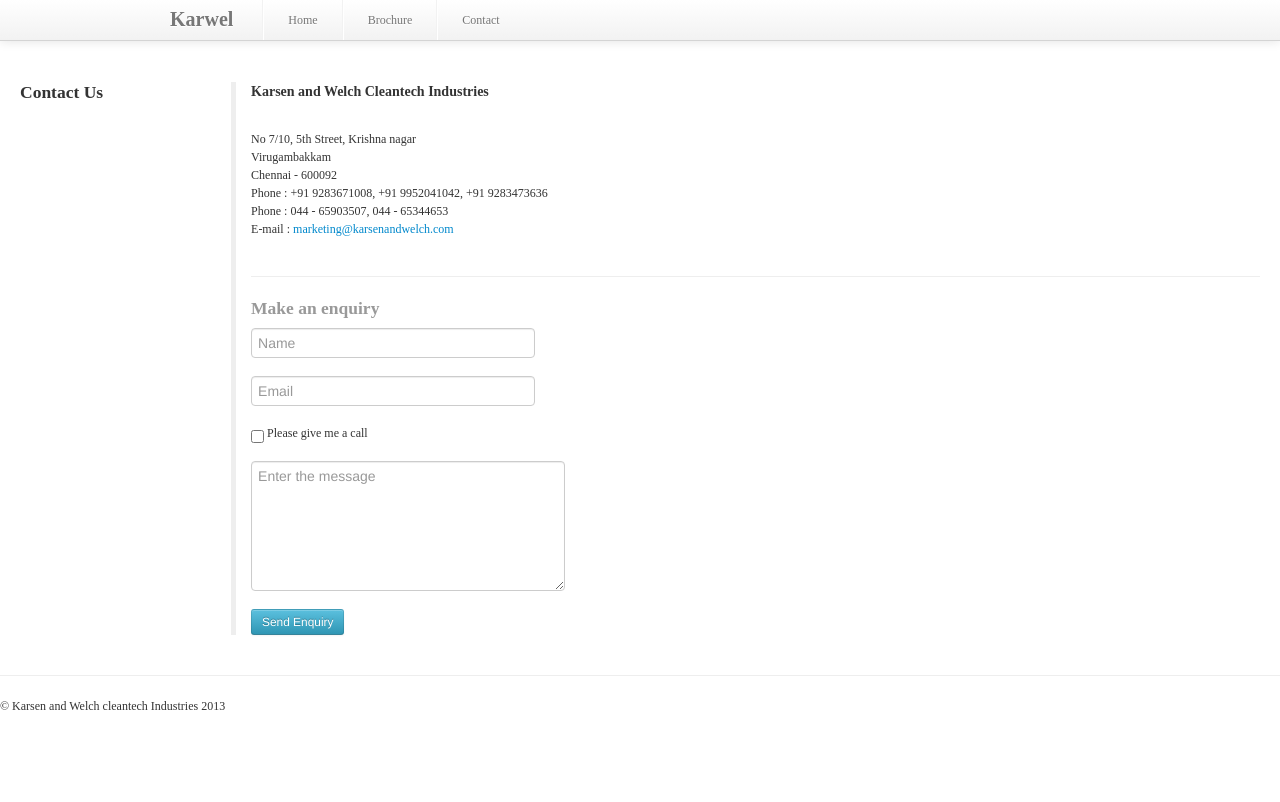
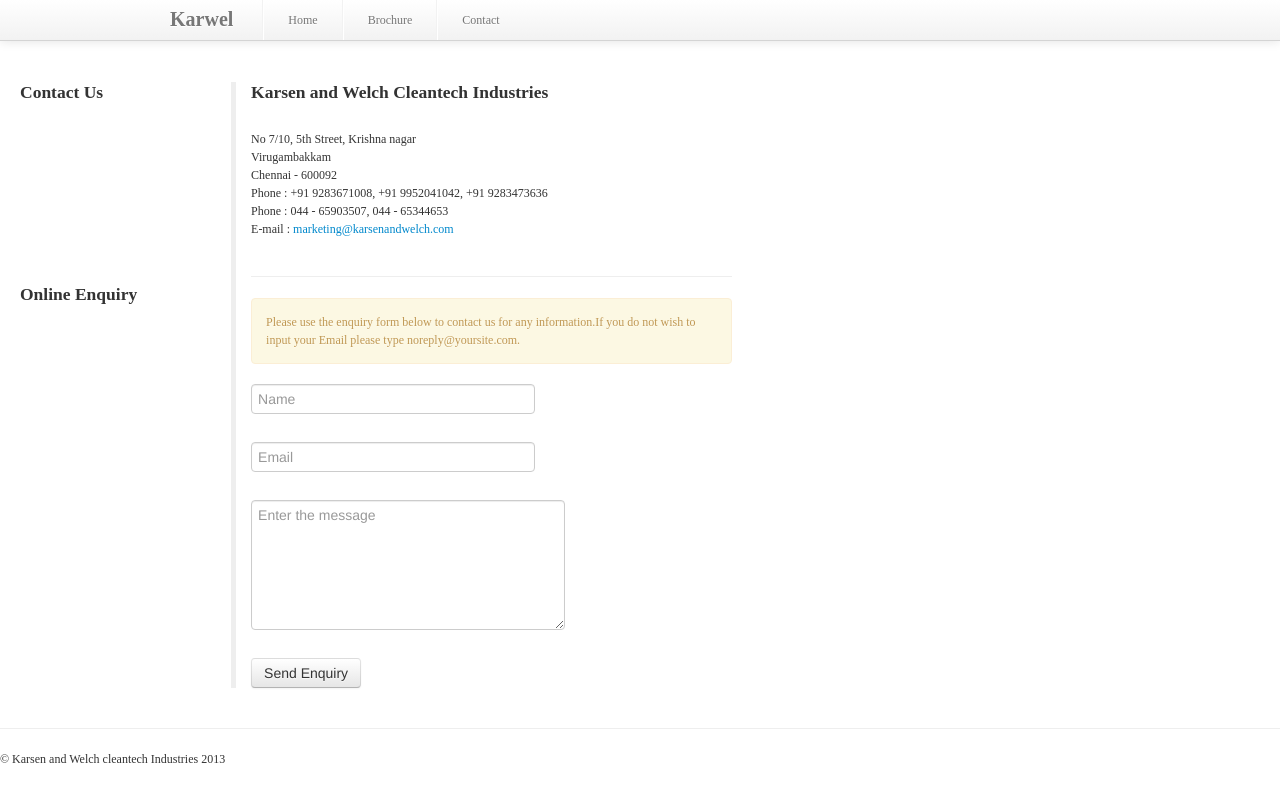
Before and after one commit to soundarmoorthy/karsenandwelch, a Jekyll site: the page built from contact/index.html, in a window 1280 px wide. Shown: the top 802 px of the page. Built offline with Jekyll 4.4.1, drawn with Linux system fonts in a browser that asks for light colours; nearby versions of some CDN libraries; some web fonts are replaced; Markdown is read by kramdown in place of the engine named in the settings; some of the changed lines change nothing that is shown.

Commit message:
Tryout mandril smtp service for contact form

```diff
--- /dev/null
+++ b/assets/bootstrap/js/contact.js
@@ -0,0 +1,116 @@
+function mandrillSendMail()
+{
+  var name = document.getElementById("inputName").value;
+  var sender = document.getElementById("inputEmail").value;
+  var message = document.getElementById("inputMessage").value;
+
+var email =
+
+{
+    "message": {
+        "html": "<p>Example HTML content</p>",
+        "text": message,
+        "subject": "Enquiry/Feedback",
+        "from_email": sender,
+        "from_name": name,
+        "to": [
+            {
+                "email": "er.soundararajan@hotmail.com",
+                "name": "Recipient Name",
+                "type": "to"
+            }
+        ],
+        "headers": {
+            "Reply-To": "message.reply@example.com"
+        },
+        "important": false,
+        "track_opens": null,
+        "track_clicks": null,
+        "auto_text": null,
+        "auto_html": null,
+        "inline_css": null,
+        "url_strip_qs": null,
+        "preserve_recipients": null,
+        "view_content_link": null,
+        "bcc_address": "message.bcc_address@example.com",
+        "tracking_domain": null,
+        "signing_domain": null,
+        "return_path_domain": null,
+        "merge": true,
+        "global_merge_vars": [
+            {
+                "name": "merge1",
+                "content": "merge1 content"
+            }
+        ],
+        "merge_vars": [
+            {
+                "rcpt": "recipient.email@example.com",
+                "vars": [
+                    {
+                        "name": "merge2",
+                        "content": "merge2 content"
+                    }
+                ]
+            }
+        ],
+        "tags": [
+            "password-resets"
+        ],
+        "subaccount": "customer-123",
+        "google_analytics_domains": [
+            "example.com"
+        ],
+        "google_analytics_campaign": "message.from_email@example.com",
+        "metadata": {
+            "website": "www.example.com"
+        },
+        "recipient_metadata": [
+            {
+                "rcpt": "recipient.email@example.com",
+                "values": {
+                    "user_id": 123456
+                }
+            }
+        ],
+        "attachments": [
+            {
+                "type": "text/plain",
+                "name": "myfile.txt",
+                "content": "ZXhhbXBsZSBmaWxl"
+            }
+        ],
+        "images": [
+            {
+                "type": "image/png",
+                "name": "IMAGECID",
+                "content": "ZXhhbXBsZSBmaWxl"
+            }
+        ]
+    },
+    "async": false,
+    "ip_pool": "Main Pool",
+    "send_at": null,
+    "key": "Duoki9YGFKcodX7PB1W6GQ"
+};
+
+  alert(email);
+  var post_url = "https://mandrillapp.com/api/1.0/messages/send.json";
+
+  /* Compose the Ajax request object based on browser features */
+  var xmlhttp;
+  if (window.XMLHttpRequest)
+  {// code for IE7+, Firefox, Chrome, Opera, Safari
+      xmlhttp=new XMLHttpRequest();
+  }
+  else
+  {// code for IE6, IE5.
+      xmlhttp=new ActiveXObject("Microsoft.XMLHTTP");
+  }
+
+  /*Now make the actual request to send mail */
+  xmlhttp.open("POST",post_url,true);
+  /*Mandril will reject text/plain content on API endpoints */
+  xmlhttp.setRequestHeader('Content-Type','application/json;charset=utf8');
+  xmlhttp.send(JSON.stringfy(email));
+}
--- a/contact/index.html
+++ b/contact/index.html
@@ -8,10 +8,12 @@
   <div class="row-fluid">
     <div class="span2">
       <h4>Contact Us</h4>
+      <br><br><br<br><br><br><br><br><br><br><br>
+      <h4>Online Enquiry</h4>
     </div>
-    <div class="span10">
+    <div class="span5">
       <blockquote>
-      <h5>Karsen and Welch Cleantech Industries</h5><br>
+      <h4>Karsen and Welch Cleantech Industries</h4><br>
       No 7/10, 5th Street, Krishna nagar<br>
       Virugambakkam<br>
       Chennai - 600092<br>
@@ -19,17 +21,23 @@
       Phone : 044 - 65903507, 044 - 65344653<br>
       E-mail : <a href="mailto:marketing@karsenandwelch.com">marketing@karsenandwelch.com</a><br><br>
       <hr>
-      <h4 class="muted">Make an enquiry</h4>
-      <form class="form-horizontal">
+        <div class="alert alert-block">
+	Please use the enquiry form below to contact us for any information.If you do not wish to input your Email please type noreply@yoursite.com.</div>
         <div class="conrol-group">
           <input class="input-xlarge" type="text"  id="inputName" placeholder="Name" /><br><br>
           <input class="input-xlarge" type="email" id="inputEmail" required=true placeholder="Email" /><br><br>
-	  <input type="checkbox" class="input-xlarge" value="true">&nbsp;Please give me a call</input><br><br>
-	  <textarea rows=6 style="width:300px" maxlength=512 required=true placeholder="Enter the message"></textarea><br><br>
-	  <button type="submit" class="btn btn-info btn-small">Send Enquiry</button>
+	  <textarea rows=6 style="width:300px" maxlength=512 required=true placeholder="Enter the message" id="inputMessage"></textarea><br><br>
+	  <button type="button" onClick="mandrillSendMail()" class="btn">Send Enquiry</button>
 	</div>
-      </form>
       </blockquote>
+    </div>
+    <div class="span5">
     </div>
   </div>
 </div>
+<head>
+
+<script type="text/javascript" src="https://raw.githubusercontent.com/douglascrockford/JSON-js/master/json.js"></script>
+
+<script type="text/javascript" src="/assets/bootstrap/js/contact.js"></script>
+</head>
```
